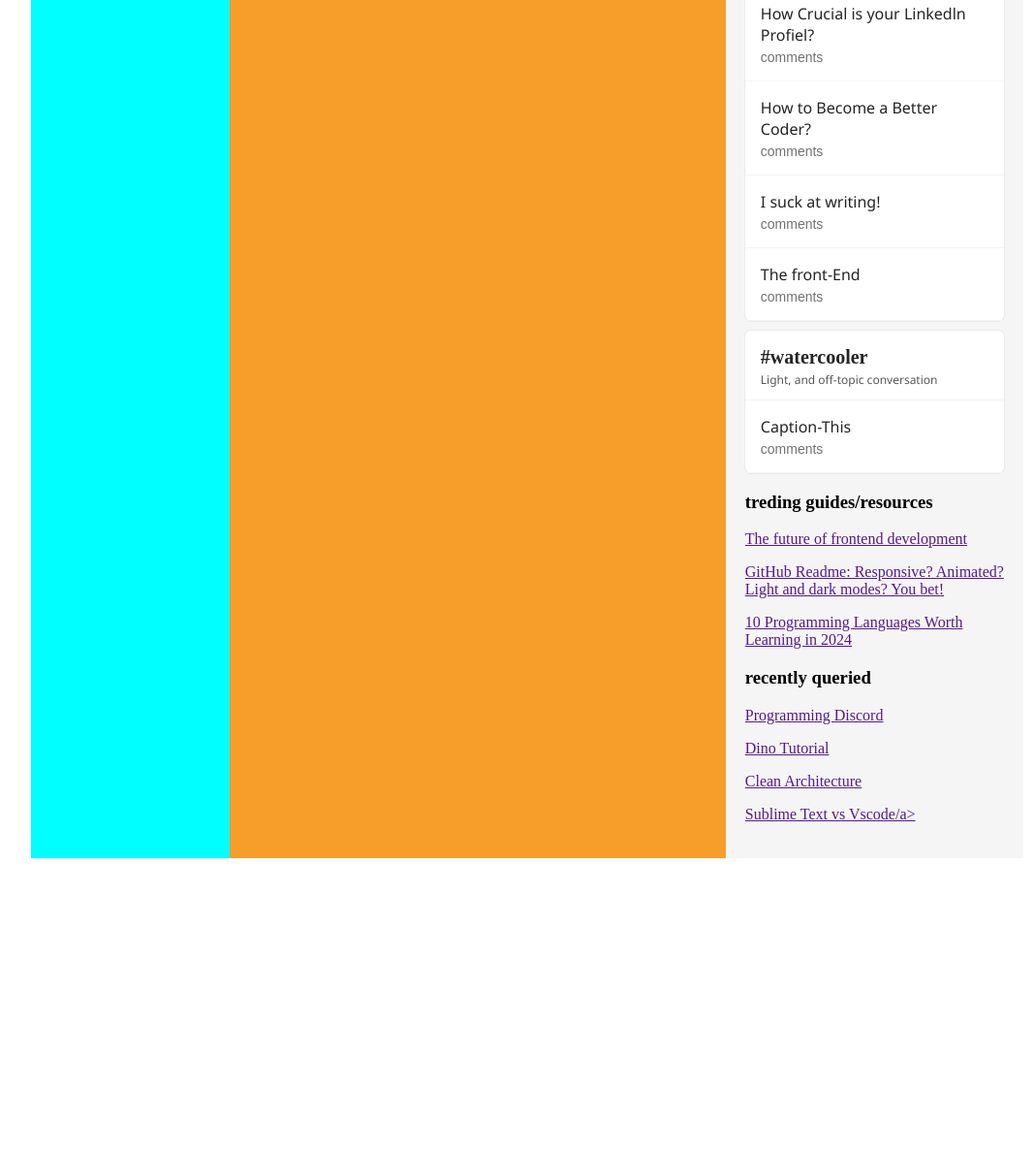
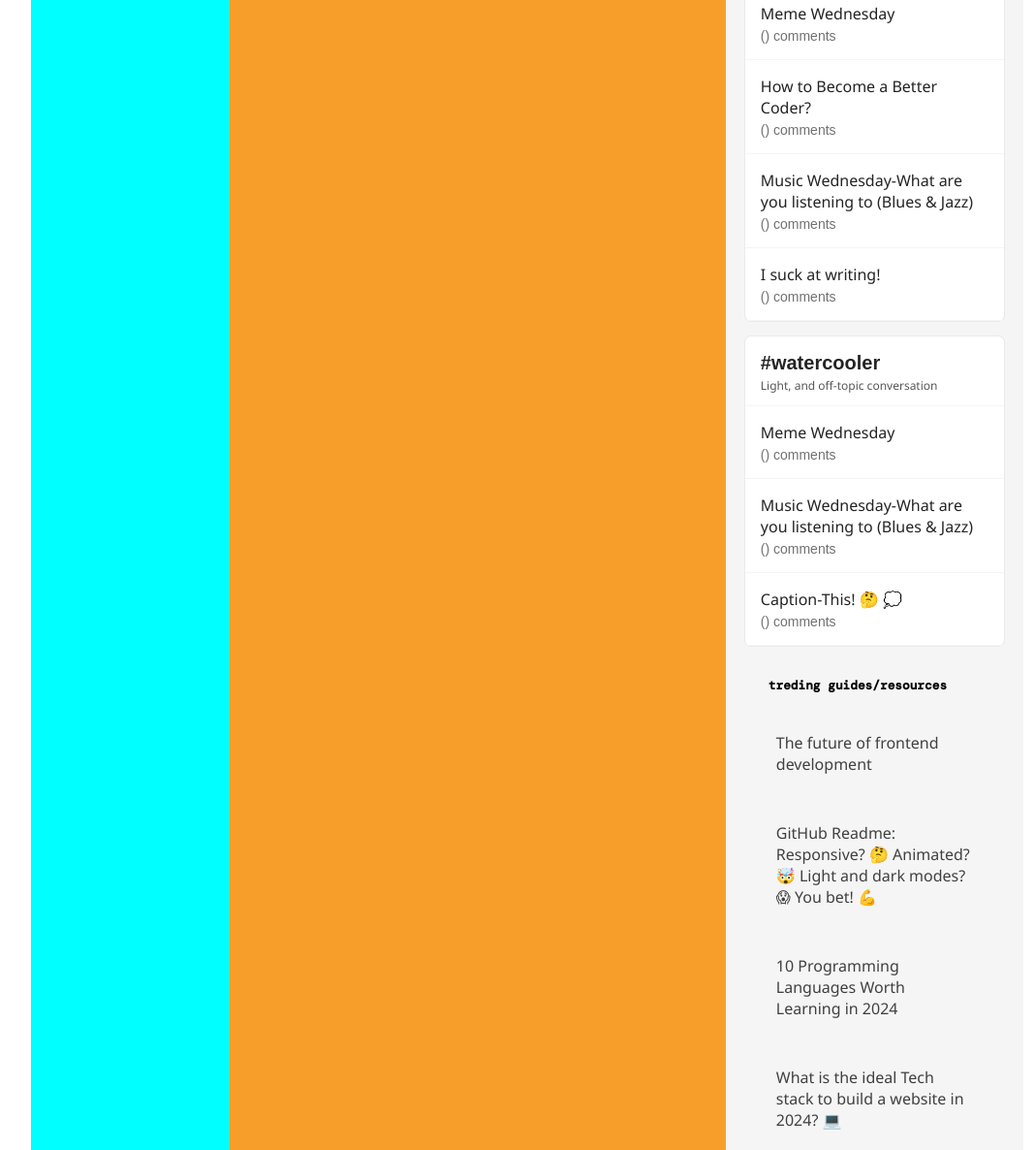
Before and after one commit to JosephColin57/ProyectDevto, a plain HTML site: page index.html in a window 1280 px wide. Shown: the part 189-1375 px from the top of the page at 97% size, without its empty margins (96-1164 px from the left). Before the commit the page ends 1074 px from the top, so only its background shows below. Drawn offline with nearby package versions, Linux system fonts and the light colour scheme; a web font is replaced by a local one.

Commit message:
final changes in right column

```diff
--- a/index.html
+++ b/index.html
@@ -28,20 +28,20 @@
                     <p class="txt2">Discussion threads targeting the whole community</p>
                 </header>
                 <div class="artLink">
-                    <h3><a href="" class="txt3">How Crucial is your Linkedln Profiel?</a></h3>
-                    <p class="txt4">comments</p>
+                    <h3><a href="" class="txt3">Meme Wednesday</a></h3>
+                    <p class="txt4">() comments</p>
                 </div>
                 <div class="artLink">
                     <h3><a href="" class="txt3" >How to Become a Better Coder?</a></h3>
-                    <p class="txt4">comments</p>
+                    <p class="txt4">() comments</p>
+                </div>
+                <div class="artLink">
+                    <h3><a href="" class="txt3">Music Wednesday-What are you listening to (Blues & Jazz)</a></h3>
+                    <p class="txt4">() comments</p>
                 </div>
                 <div class="artLink">
                     <h3><a href="" class="txt3">I suck at writing!</a></h3>
-                    <p class="txt4">comments</p>
-                </div>
-                <div class="artLink">
-                    <h3><a href="" class="txt3">The front-End</a></h3>
-                    <p class="txt4">comments</p>
+                    <p class="txt4">() comments</p>
                 </div>
              </section>
              <section class="watercooler2">
@@ -50,22 +50,49 @@
                     <p class="txt2">Light, and off-topic conversation</p>
                 </header>
                 <div class="artLink">
-                    <h3><a href="" class="txt3">Caption-This</a></h3>
-                    <p class="txt4">comments</p>
+                    <h3><a href="" class="txt3">Meme Wednesday</a></h3>
+                    <p class="txt4">() comments</p>
+                </div>
+                <div class="artLink">
+                    <h3><a href="" class="txt3">Music Wednesday-What are you listening to (Blues & Jazz)</a></h3>
+                    <p class="txt4">() comments</p>
+                </div>
+                <div class="artLink">
+                    <h3><a href="" class="txt3">Caption-This! &#129300; &#128173 </a></h3>
+                    <p class="txt4">() comments</p>
                 </div>
              </section>
-             <section class="guides3">
-                <h3 class="subtitle2">treding guides/resources</h3>
-                <p class="artLink2"><a href="">The future of frontend development</a></p>
-                <p class="artLink2"><a href="">GitHub Readme: Responsive? Animated? Light and dark modes? You bet!</a></p>
-                <p class="artLink2"><a href="">10 Programming Languages Worth Learning in 2024</a></p>
+
+             <section class="resources3">
+                <header class="headerD2">
+                    <h3 class="txt5">treding guides/resources</h3>
+                </header>
+                <div class="bodyResource">
+                    <p><a href="" class="artLink2">The future of frontend development</a></p>
+                    <p><a href="" class="artLink2">GitHub Readme:<br>Responsive? &#129300; Animated? &#129327 Light and dark modes? &#128561 You bet! &#128170 </a></p>
+                    <p><a href="" class="artLink2">10 Programming Languages Worth Learning in 2024</a></p>
+                    <p><a href="" class="artLink2">What is the ideal Tech stack to build a website in 2024? &#128187</a></p>
+                    <p><a href="" class="artLink2">Optimizing SQL Queries by 23x</a></p>
+                </div>
+
              </section>
-             <section class="recentlies4">
-                <h3 class="subtitle2">recently queried</h3>
-                <p class="artLink2"><a href="">Programming Discord</a></p>
-                <p class="artLink2"><a href="">Dino Tutorial</a></p>
-                <p class="artLink2"><a href="">Clean Architecture</a></p>
-                <p class="artLink2"><a href="">Sublime Text vs Vscode/a></p>
+             <section class="resources3">
+                <header class="headerD2">
+                    <h3 class="txt5">recently queried</h3>
+                </header>
+                <div class="bodyResource">
+                    <p ><a href="" class="artLink2">JavaScript Playground</a></p>
+                    <p ><a href="" class="artLink2">Exit Vim</a></p>
+                    <p ><a href="" class="artLink2">Programming Disccord</a></p>
+                    <p ><a href="" class="artLink2">Dino Tutorial</a></p>
+                    <p ><a href="" class="artLink2">Clean Architecture</a></p>
+                    <p ><a href="" class="artLink2">Sublime Text vs Vscode</a></p>
+                    <p ><a href="" class="artLink2">Coding Notes</a></p>
+                    <p ><a href="" class="artLink2">Windows Keyboard on Mac</a></p>
+                    <p ><a href="" class="artLink2">Best VSCode Themes</a></p>
+                    <p ><a href="" class="artLink2">Free Apis</a></p>
+                </div>
+
 
 
              </section>
--- a/sass/columnaDerecha.scss
+++ b/sass/columnaDerecha.scss
@@ -1,4 +1,5 @@
 @import url('https://fonts.googleapis.com/css2?family=Roboto:ital,wght@0,100;0,300;0,400;0,500;0,700;0,900;1,100;1,300;1,400;1,500;1,700;1,900&display=swap');
+@import url('https://fonts.googleapis.com/css2?family=DM+Mono:ital,wght@0,300;0,400;0,500;1,300;1,400;1,500&family=Roboto:ital,wght@0,100;0,300;0,400;0,500;0,700;0,900;1,100;1,300;1,400;1,500;1,700;1,900&display=swap');
 
 main{
     .derecha{
@@ -11,6 +12,10 @@ main{
             background: rgb(245, 245, 245);
             flex: 30%;
             padding: 20PX;
+            display: flex;
+            flex-direction: column;
+            justify-content: center;
+            gap: 1rem;
         }
         .discuss1{
             width: 100%;
@@ -20,7 +25,7 @@ main{
             border-radius: 0.375rem;
             display: flex;
             flex-direction: column;
-            margin-bottom: 10px;
+
         }
 
         .watercooler2{
@@ -31,7 +36,7 @@ main{
             border-radius: 0.375rem;
             display: flex;
             flex-direction: column;
-            margin-bottom: 10px;
+
         }
 
         .headerD1{
@@ -44,11 +49,15 @@ main{
             h2{
                 margin: 0;
                 .txt1{
+                    font-family:Arial, Helvetica, sans-serif ;
                     text-decoration: none;
                     font-size: 1.25rem;
                     line-height: 1.5;
                     font-weight: 700;
                     color: #242424;
+                }
+                .txt1:hover{
+                    color: rgb(1, 1, 167);
                 }
             }
             .txt2{
@@ -72,9 +81,12 @@ main{
                     font-size: 1rem;
                     margin: 0;
                 }
+                .txt3:hover{
+                    color: rgb(1, 1, 167);
+                }
             }
             .txt4{
-                font-family: Arial, Helvetica, sans-serif;
+                font-family: Arial, Helvetica, sans-serif ;
                 color: #717171;
                 font-size: 0.875rem;
                 padding-top: 0.25rem;
@@ -82,8 +94,38 @@ main{
             }
         }
 
+        .resources3{
+            width: 100%;
+            padding: 0 16px 16px 16px;
+            margin: 8px 0 16px 0;
+            border-bottom:  1px solid rgb(116, 116, 116);
+            .headerD2{
+                padding: 8px;
+                .txt5{
+                    font-size: 0.8em;
+                    font-weight: bold;
+                    font-family: "DM Mono", monospace;
+                    margin: 0;
+                }
+            }
+            .artLink2{
+                padding: 1rem;
+                border-bottom: 1px solid rgb(245, 245, 245);
+                color: rgb(64, 64, 64);
+                text-decoration: none;
+                text-align: left;
+                display: block;
+                box-sizing: border-box;
+                font-size: 1rem;
+                font-family: 'Segoe UI', Tahoma, Geneva, Verdana, sans-serif;
+                font-weight: 400;
+            }
+            .artLink2:hover{
+                background: white;
+                color: rgb(1, 1, 167);
+
+            }
+        }
 
     }
-
-
 }
```
Also changed, not shown: css/columnaDerecha.css, css/main.css, 2 other files.
